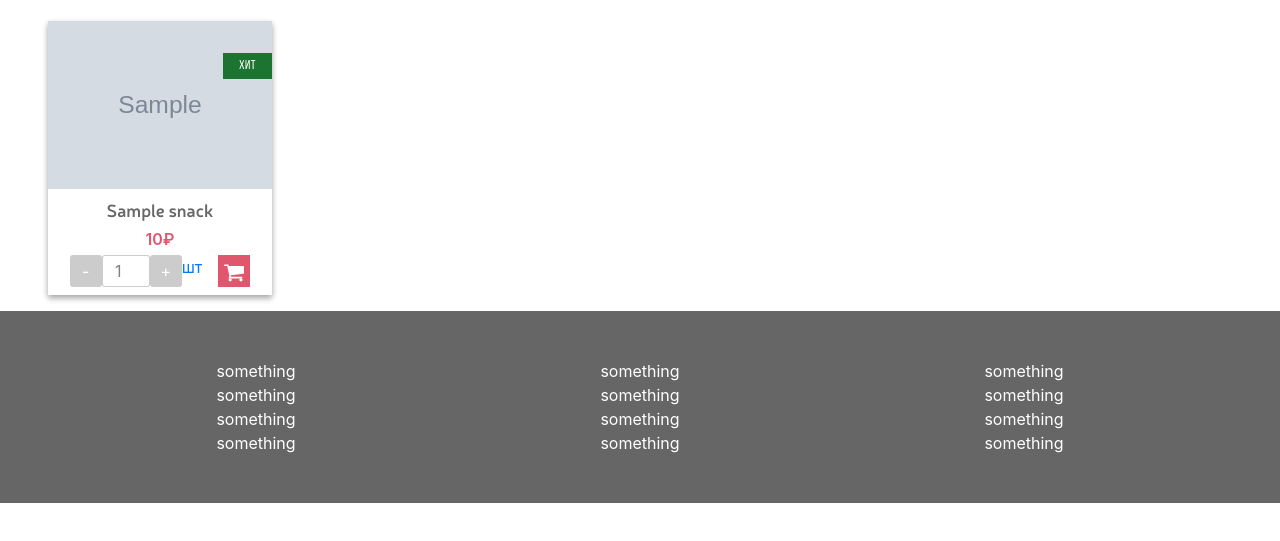
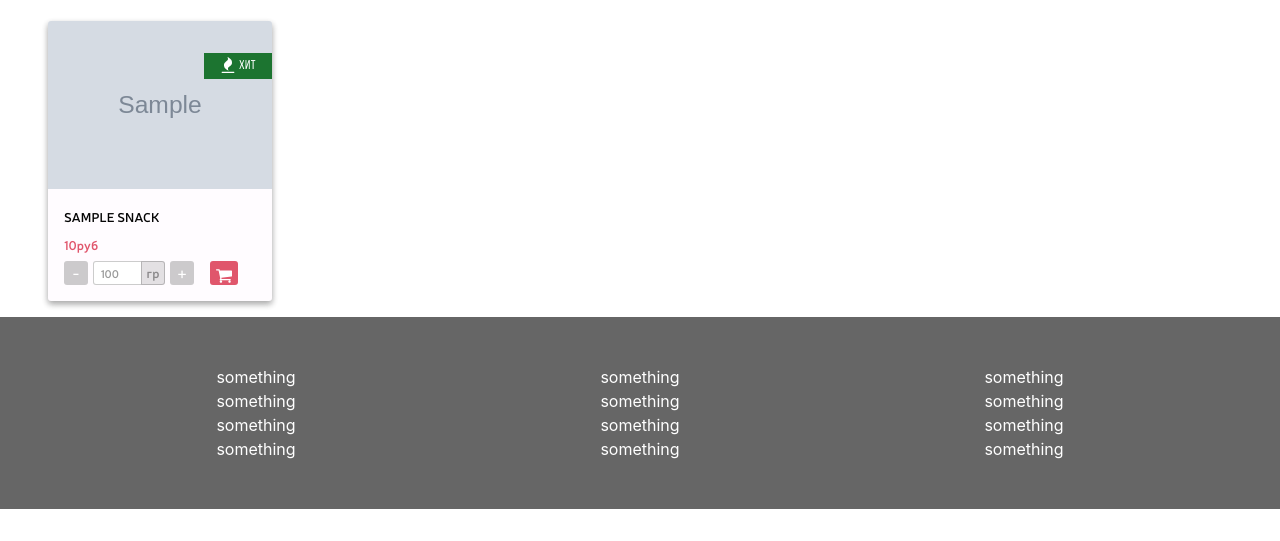
Before and after one commit to SultanNasyrov/lobster, a Django app: page /snacks in a window 1280 px wide. Shown: the part 65-606 px from the top of the page. Run offline with Django 3.2, Linux system fonts and the light colour scheme; tables that the repository leaves empty hold one stand-in row (values such as "Sample post"); grey boxes marked "Sample" are stand-in pictures; some libraries are stand-ins or nearby versions.

Commit message:
Catalog cards configured

```diff
--- a/static/css/catalog.css
+++ b/static/css/catalog.css
@@ -17,13 +17,21 @@
 
 .product{
     box-shadow: 0 3px 6px rgba(0,0,0,0.16), 0 3px 6px rgba(0,0,0,0.23);
+    border-radius: 3px;
+    overflow: hidden;
+    background-color: rgb(255, 252, 255);
 }
 
 .product-link, .product-link:hover{
     text-decoration: none;
 }
+
 .product-image{
     position: relative;
+}
+
+.badge-img{
+    height: 16px;
 }
 
 .best-badge{
@@ -32,7 +40,7 @@
 
     padding: 0.2rem 1rem;
 
-    font-family: Bebas_reg;
+    font-family: Bebas_reg, sans-serif;
     font-size: 0.8rem;
     text-transform: uppercase;
     letter-spacing: 0.5px;
@@ -44,34 +52,37 @@
 }
 
 .product-caption{
-    padding: 0.5rem;
-
+    padding: 1rem;
 
     display: flex;
     flex-direction: column;
     justify-content: center;
-    align-items: center;
-
-    border-radius: 3px;
+    align-items: flex-start;
 }
 
 .product .name{
-    font-family: 'Neris_semibold';
-    font-size: 1.1rem;
+    font-family: 'Neris_semibold', sans-serif;
+    font-size: 0.8rem;
 
-    color: rgba(0, 0, 0, 0.6);
+    line-height: 1.5rem;
+    text-transform: uppercase;
+
+    color: #050505;
 }
 
 .product .type{
-    font-family: 'Roboto_Slab';
-    font-size: 0.8rem;
+    font-family: 'Roboto_Slab', serif;
+    font-size: 0.7rem;
+    letter-spacing: 0.04rem;
+    text-transform: lowercase;
 
-    color: rgba(0, 0, 0, 0.4);
+    color: rgba(0, 0, 0, 0.3);
 }
 
 .product .price-line{
     color: rgba(221, 68, 92, 0.9);
-    font-weight: 600;
+    font-family: 'Neris_semibold', sans-serif;
+    font-size: 0.8rem;
     line-height: 2rem;
 }
 
@@ -79,12 +90,12 @@
     width: 100%;
 
     display: flex;
-    justify-content: center;
+    justify-content: flex-start;
 }
 
 .quantity-btn{
-    height: 2rem;
-    width: 2rem;
+    height: 1.5rem;
+    width: 1.5rem;
 
     display: flex;
     justify-content: center;
@@ -98,26 +109,56 @@
 
 .quantity-input input{
     width: 3rem;
-    height: 2rem;
+    height: 1.5rem;
 
-    border-radius: 3px;
+    margin-left: 0.3rem;
+
+    font-family: Neris_semibold, serif;
+    font-size: 0.7rem;
+
+    border-radius: 3px 0 0 3px;
+    border: 1px solid rgba(0, 0, 0, 0.2);
+    border-right: none;
+
+    color: rgba(0, 0, 0, 0.4);
+
+    text-align: center;
+}
+
+.unit{
+    display: flex;
+    justify-content: center;
+    align-items: center;
+
+    margin-right: 0.3rem;
+    padding: 0 0.3rem;
+    height: 1.5rem;
+
+    border-radius: 0 3px 3px 0;
     border: 1px solid rgba(0, 0, 0, 0.2);
 
-    color: rgba(0, 0, 0, 0.5);
+    font-family: 'Neris_semibold', sans-serif;
+    font-size: 0.8rem;
 
-    text-align: center;
+    background-color: rgba(0, 0, 0, 0.11);
+    color: rgba(0, 0, 0, 0.39);
 }
 
 .quantity-input button{
     margin-left: 1rem;
 
+    height: 1.5rem;
+
+    cursor: pointer;
+
+    border: 0;
+    border-radius: 3px;
+
     background-color: rgba(221, 68, 92, 0.9);
-
-    border: none;
 }
 
 .cart-icon{
-    height: 20px;
+    height: 16px;
 }
 
 .footer{
--- a/static/css/index.css
+++ b/static/css/index.css
@@ -92,10 +92,6 @@
 
     background-color: #1c7430;
     color: white;
-}
-
-tez{
-    color: rgba(248, 36, 31, 0.7);
 }
 
 .product-caption{
--- a/static/js/catalog.js
+++ b/static/js/catalog.js
@@ -1,10 +1,29 @@
 $(document).ready(function () {
-    $('.quantity-btn').click(function (e){
+    let quantityBtn = $('.quantity-btn');
+    let product = $('.product');
+    let cartBtn = $('.to-cart');
+
+    cartBtn.hover(function () {
+        TweenMax.to($(this), 0.3, {scale: 1.2});
+    }, function () {
+        TweenMax.to($(this), 0.3, {scale: 1});
+    });
+    quantityBtn.mouseover(function () {
+        if ($(this).hasClass('increase')){
+            TweenMax.to($(this), 0.3, {scale: 1.2, backgroundColor: 'rgba(14, 194, 103, 0.7)'})
+        }else{
+            TweenMax.to($(this), 0.3, {scale: 1.2, backgroundColor: 'rgba(248, 36, 31, 0.7)'})
+        }
+    });
+    quantityBtn.mouseout(function () {
+        TweenMax.to($(this), 0.3, {scale: 1, backgroundColor: 'rgba(0, 0, 0, 0.2)'})
+    });
+    quantityBtn.click(function (e){
         e.preventDefault();
-        var caption = $(this).closest('.product-caption');
-        var input = caption.find('input');
-        var value = Number(input.val());
-        var price = Number(input.attr('price'));
+        let caption = $(this).closest('.product-caption');
+        let input = caption.find('input');
+        let value = Number(input.val());
+        let price = Number(input.attr('price'));
         if (input.hasClass('number')) {
             if ($(this).hasClass('increase') && value < 15) {
                 value += 1;
@@ -30,44 +49,69 @@ $(document).ready(function () {
                 caption.find('.price').html(price);
             }
         }
-    })
-    $('.to-cart').click(function(e){
+    });
+   product.mouseover(function () {
+        let product = $(this);
+        TweenMax.to(product, 0.5, {
+            background: 'linear-gradient(#FAFAFA, #FDFDFD, #FAFAFA)',
+            boxShadow: '0 8px 16px rgba(0,0,0,0.15), 0 5px 10px rgba(0,0,0,0.23)',
+            scale: 1.05,
+            ease: Power1.easeInOut,
+            zIndex: 50
+        })
+    });
+    product.mouseleave(function () {
+        let product = $(this);
+        TweenMax.to(product, 0.5, {
+            background: 'transparent',
+            boxShadow: '0 3px 6px rgba(0,0,0,0.16), 0 3px 6px rgba(0,0,0,0.23)',
+            scale: 1.0,
+            ease: Power1.easeInOut,
+            zIndex: 30
+        })
+    });
+    cartBtn.click(function(e){
         e.preventDefault();
-        var data = {};
+        let data = {};
         data['quantity'] = $(this).closest('.product-caption').find('input').val();
         data['id'] = $(this).attr('product-id');
         data['type'] = $(this).attr('product-type');
-        var url = $(this).attr('url');
+        let url = $(this).attr('url');
         $.ajax({
             url: url,
             type: 'POST',
             data: data,
             dataType: 'json',
             success: function (response) {
-                var total = response['total'];
-                var items = response['items'];
-                var items_list = response['items_list'];
+                let total = response['total'];
+                let items = response['items'];
+                let items_list = response['items_list'];
                 $('.items').html(items);
                 $('.total-price').html(total);
-                var delete_url = $('#delete-header').attr('url');
+                let delete_url = $('#delete-header').attr('url');
                 console.log(delete_url);
-                var string = ''
-                for (var i = 0; i <= items_list.length - 1; i++) {
-                    x = items_list[i]
-                    var new_string = `
+                let string = '';
+                for (let i = 0; i <= items_list.length - 1; i++) {
+                    x = items_list[i];
+                    string += `
                     <tr>
                         <th class='name'>${x['name']}</th>
                         <th>${x['price']} &#8381;</th>
                         <th>${x['quantity']} ${x['unit']}</th>
                         <th>${x['subtotal']} &#8381;</th>
-                  </tr>`
-                    string += new_string;
+                    </tr>`;
                 }
                 $('.items-list').html(string);
+                $('.add-popup').css('display', 'block');
+                setTimeout(function () {
+                    $('.add-popup')
+                        .fadeOut()
+                        .css('display', 'none');
+                }, 1000);
             },
             error: function () {
                 console.log('Error');
             }
         });
     });
-})
+});
--- a/templates/catalog.html
+++ b/templates/catalog.html
@@ -22,10 +22,13 @@
         <div class="beer-list">
             {% for beer in products %}
                 <div class="product">
-                    <a href="{% url 'beer_detail' beer.id %}" class="product-link">
+                    <a href="{{ beer.get_absolute_url }}" class="product-link">
                         <div class="product-image">
                             {% if beer.best_seller == True %}
-                                <span class="best-badge">Хит</span>
+                                <span class="best-badge">
+                                    <img class="badge-img" src="{% static 'img/fire-symbol.svg' %}" alt="">
+                                    Хит
+                                </span>
                             {% endif %}
                             <img class="img-fluid" src="{{ beer.image.url }}"
                                  alt="Заказать разливное крафтовое пиво {{ beer.name }} с доставкой в Казани">
@@ -33,16 +36,19 @@
                         <div class="product-caption">
                             <span class="name">{{ beer.name }} ({{ beer.fortress }}%)</span>
                             <span class="type">{{beer.beer_type }}/{{ beer.filtering_type }}</span>
-                            <span class="price-line"><span class="price">{{ beer.price }}</span>&#8381;</span>
+                            <span class="price-line"><span class="price">{{ beer.price }}</span>pуб</span>
 
                             <div class="quantity-input">
                                 <span class="decrease quantity-btn">-</span>
                                 <input price="{{ beer.price }}" class="number" type="number"
                                         step="1" value="1" max="15" onkeypress="return false">
+                                <span class="unit">л</span>
                                 <span class="increase quantity-btn">+</span>
                                 <button product-type="beer" product-id="{{ beer.id }}"
                                     url="{% url 'add-item' %}" class='to-cart'>
-                                    <img class="cart-icon" src="{% static "img/shopping-cart-black-shape.svg" %}" alt="Иконка корзины для заказа в магазине крафтового и разливного пива с бесплатной доставкой Kraft Lobster" title="Добавить в корзину">
+                                    <img class="cart-icon" src="{% static "img/shopping-cart-black-shape.svg" %}"
+                                         alt="Иконка корзины для заказа в магазине крафтового и разливного пива с бесплатной доставкой Kraft Lobster"
+                                         title="Добавить в корзину">
                                 </button>
                             </div>
                         </div>
@@ -56,30 +62,33 @@
             <div class="products">
                 {% for snack in products %}
                     <div class="product">
-                        <a class='product-link' href="{% url 'snack_detail' snack.id %}">
+                        <a class='product-link' href="{{ snack.get_absolute_url }}">
                             <div class="product-image">
                                 {% if snack.best_seller == True %}
-                                    <span class="best-badge">Хит</span>
+                                    <span class="best-badge">
+                                        <img class="badge-img" src="{% static 'img/fire-symbol.svg' %}" alt="">
+                                        Хит
+                                    </span>
                                 {% endif %}
                                 <img class="img-fluid" src="{{ snack.image.url }}"
                                      alt="Купить {{ snack.name }}. Закуска к разливному пиву с доставкой в Казани">
                             </div>
                             <div class="product-caption">
                                 <span class="name">{{ snack.name }}</span>
-                                <span class="price-line"><span class="price">{{ snack.price }}</span>&#8381;</span>
+                                <span class="price-line"><span class="price">{{ snack.price }}</span>руб</span>
                                 <div class="quantity-input">
-                                {% if snack.packing == True %}
+                                {% if snack.packed == True %}
                                     <span class="decrease quantity-btn">-</span>
                                     <input price="{{ snack.price }}" class="weight" type="number"
                                             step="100" value="100" min="100" max="1500" onkeypress="return false">
+                                    <span class="unit">гр</span>
                                     <span class="increase quantity-btn">+</span>
-                                    <span>гр</span>
                                 {% else %}
                                     <span class="decrease quantity-btn">-</span>
                                     <input price="{{ snack.price }}" class="number" type="number"
                                             step="1" value="1" max="15" onkeypress="return false">
+                                    <span class="unit">шт</span>
                                     <span class="increase quantity-btn">+</span>
-                                    <span>шт</span>
                                 {% endif %}
                                     <button product-type="snack" product-id='{{ snack.id }}'
                                 url="{% url 'add-item' %}" class='to-cart'>
```
Also changed, not shown: templates/index.html (+6 -1 lines).
